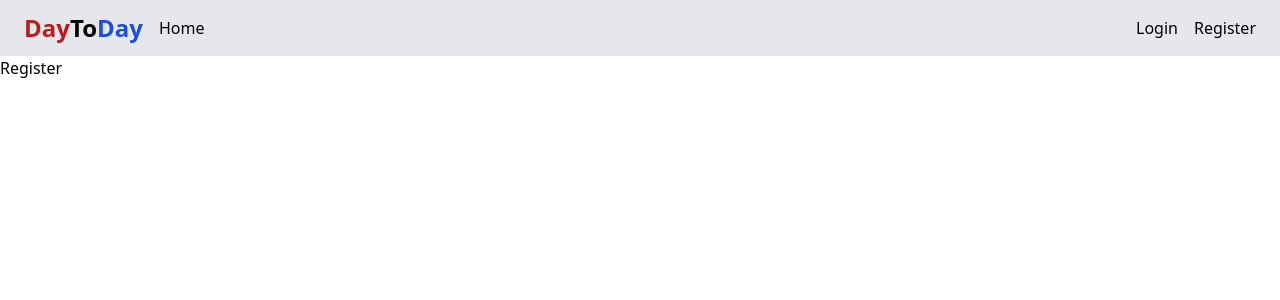
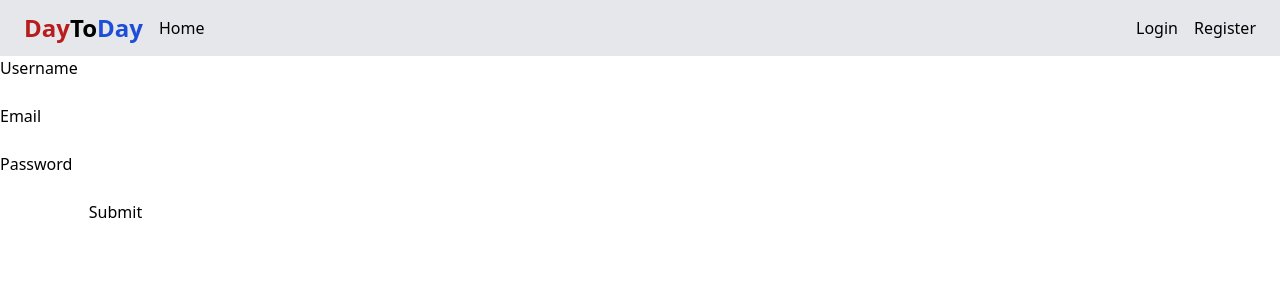
Before and after one commit to alexthegreat194/daytoday, a Next.js app: page /register in a window 1280 px wide. Shown: the top 300 px of the page. Built offline with nearby package versions, Linux system fonts and the light colour scheme.

Commit message:
front end toasts

```diff
--- a/pages/api/login.js
+++ b/pages/api/login.js
@@ -10,13 +10,13 @@ const login = (req, res) => {
   }
 
   if (username === 'admin' && password === 'admin') {
-    const token = jwt.sign({ username }, 'secret', { expiresIn: '1h' });
+    const token = jwt.sign({ username }, process.env.JWT_SECRET, { expiresIn: '1h' });
     res.json({
       success: true,
       token,
     });
   } else {
-    res.status(200).json({
+    res.status(400).json({
       success: false,
       message: 'Invalid Credentials',
     });
--- /dev/null
+++ b/pages/api/register.js
@@ -0,0 +1,26 @@
+import jwt from 'jsonwebtoken';
+
+const register = (req, res) => {
+    const { username, email, password } = req.body;
+
+    if (req.method !== 'POST') {
+        res.status(405).json({
+            message: 'Method not allowed'
+        });
+    }
+
+    if (username === '' || email === '' || password === '') {
+        res.status(400).json({
+            success: false,
+            message: 'Please fill out all fields',
+        });
+    } else {
+        const token = jwt.sign({ username }, process.env.JWT_SECRET, { expiresIn: '1h' });
+        res.json({
+            success: true,
+            token,
+        });
+    }
+}
+
+export default register;
--- a/pages/login.js
+++ b/pages/login.js
@@ -23,11 +23,11 @@ export default function Login() {
             console.log(err);
         });
 
-        // toast.promise(loginPost, {
-        //     loading: 'Logging in...',
-        //     success: 'Logged in!',
-        //     error: 'Error logging in',
-        // });
+        toast.promise(loginPost, {
+            loading: 'Logging in...',
+            success: (res) => `Logged in: ${res.data.token}`,
+            error: 'Error logging in',
+        });
     }
 
     return (
--- a/pages/register.js
+++ b/pages/register.js
@@ -1,10 +1,47 @@
+import { useState } from "react";
+import axios from "axios";
+import { toast } from "react-hot-toast";
 
-const Register = () => {
+export default function Register() {
+
+    const [username, setUsername] = useState('');
+    const [email, setEmail] = useState('');
+    const [password, setPassword] = useState('');
+
+    const handleSubmit = async (e) => {
+        e.preventDefault();
+        console.log(username, password);
+
+        const registerPost = axios.post('http://localhost:3000/api/register', {
+            username,
+            password
+        });
+
+        registerPost.then(res => {
+            console.log(res);
+        })
+        .catch(err => {
+            console.log(err);
+        });
+
+        toast.promise(registerPost, {
+            loading: 'Creating Account...',
+            success: (res) => `Account created!: ${res.data.token}`,
+            error: (err) => `${err.response.data.message}`,
+        });
+    }
+
     return (
-        <div>
-            <h1>Register</h1>
+        <div className="flex">
+            <form onSubmit={handleSubmit} className='flex flex-col'>
+                <label>Username</label>
+                <input type="text" onChange={(e) => setUsername(e.target.value)} />
+                <label>Email</label>
+                <input type="text" onChange={(e) => setEmail(e.target.value)} />
+                <label>Password</label>
+                <input type="password" onChange={(e) => setPassword(e.target.value)} />
+                <input type="submit"></input>
+            </form>
         </div>
     )
-};
-
-export default Register;
+}
```
Also changed, not shown: 1 other file (tests, documents, lock files or other folders).
